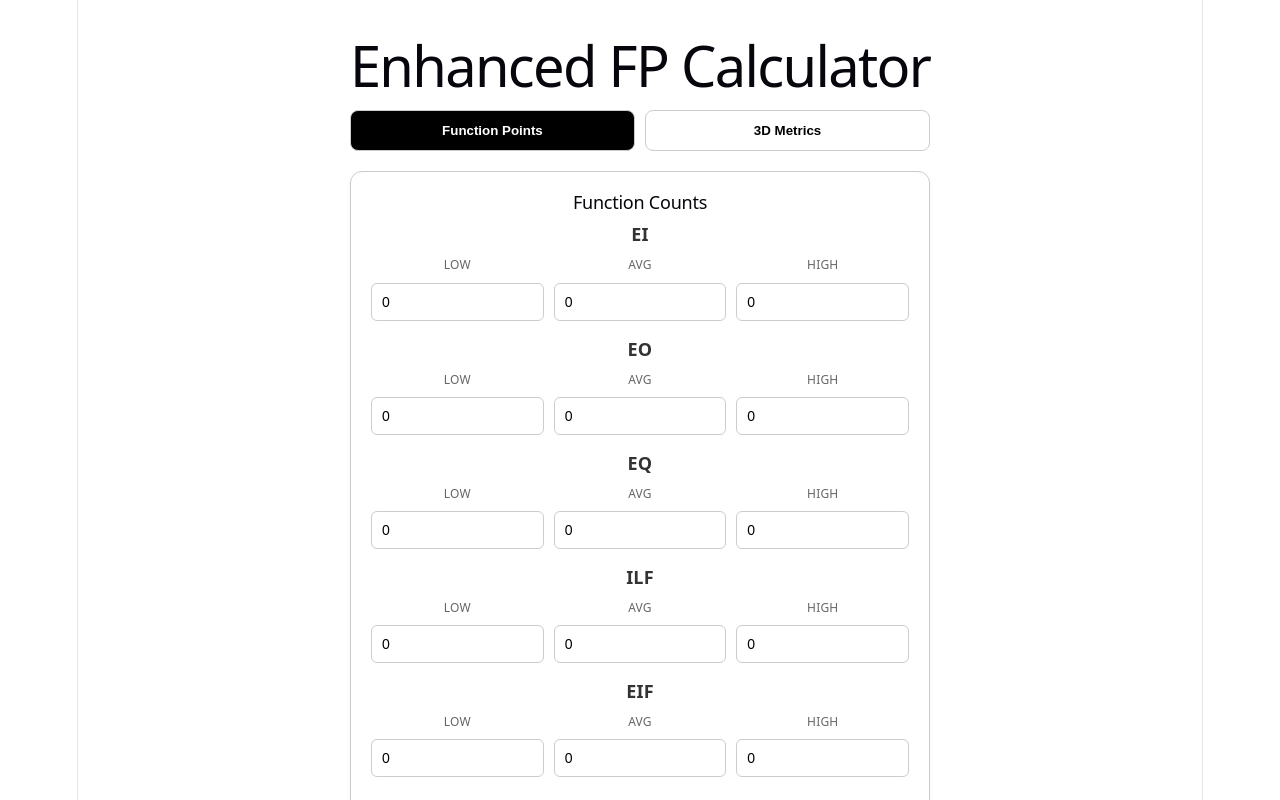
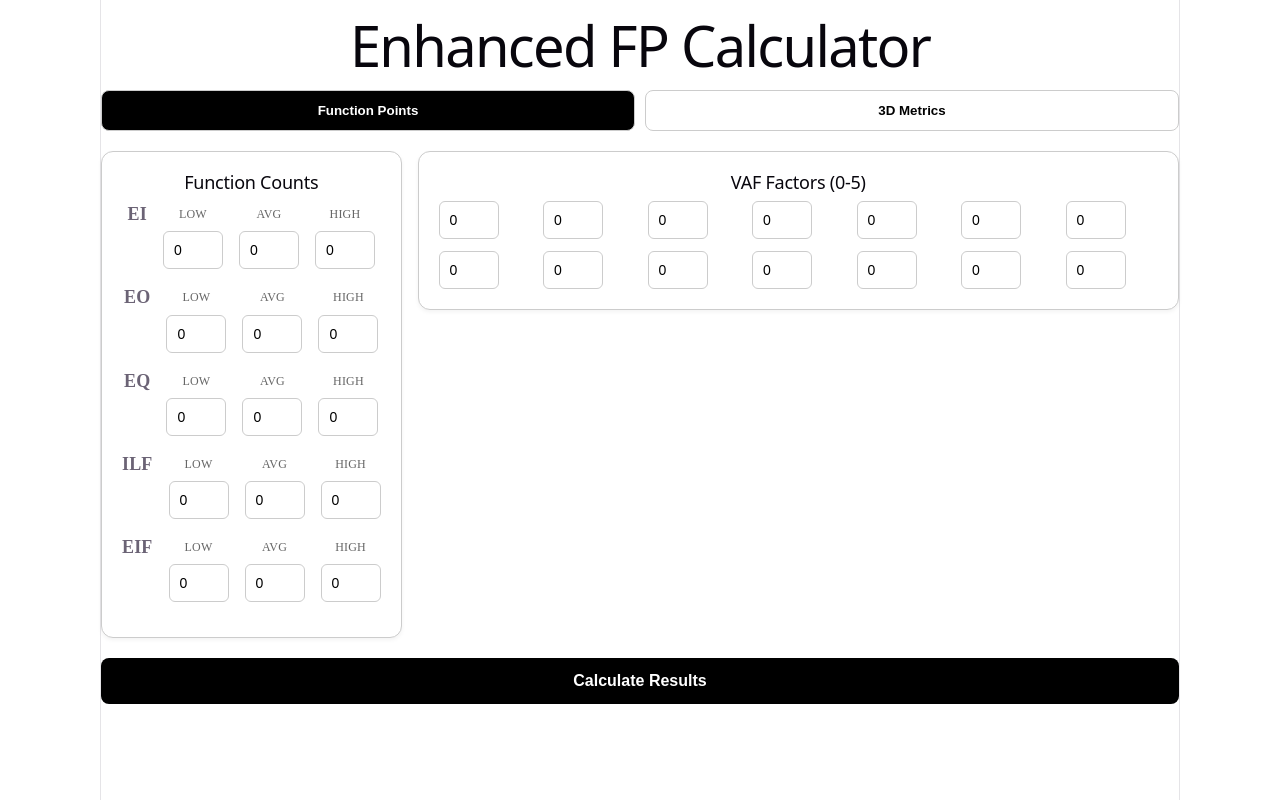
Before and after one commit to amat-49/FP-calculator, a React (Vite) app: page / in a window 1280 px wide. Shown: the top 800 px of the page. Built offline with nearby package versions, Linux system fonts and the light colour scheme.

Commit message:
Narrowed the function count inputs

```diff
--- a/src/App.jsx
+++ b/src/App.jsx
@@ -25,11 +25,11 @@ const Button = ({ children, disabled, ...props }) => (
 
 const Input = ({ error, label, ...props }) => (
   <div style={{ display: "flex", flexDirection: "column", gap: "4px" }}>
-    {label && <label style={{ fontSize: "12px", color: "#666" }}>{label}</label>}
+    {label && <label style={{ fontSize: "12px", color: "#666", width: "60px" }}>{label}</label>}
     <input
       style={{
         padding: "10px", borderRadius: "6px", border: error ? "2px solid #ff4d4d" : "1px solid #ccc",
-        fontSize: "14px", outline: "none", width: "100%", boxSizing: "border-box"
+        fontSize: "14px", outline: "none", width: "60px", boxSizing: "border-box"
       }}
       {...props}
     />
@@ -110,7 +110,7 @@ export default function FPCalculator() {
   };
 
   return (
-    <div style={{ padding: "20px", maxWidth: "900px", margin: "0 auto", fontFamily: "system-ui, sans-serif", color: "#333" }}>
+    <>
       <h1 style={{ textAlign: "center" }}>Enhanced FP Calculator</h1>
 
       <div style={{ display: "flex", gap: "10px", marginBottom: "20px" }}>
@@ -122,7 +122,8 @@ export default function FPCalculator() {
               flex: 1, padding: "12px", borderRadius: "8px", border: "1px solid #ccc",
               background: mode === m ? "black" : "#fff",
               color: mode === m ? "white" : "black",
-              cursor: "pointer", fontWeight: "600"
+              cursor: "pointer", fontWeight: "600",
+              width: "100px"
             }}
           >
             {m === "FP" ? "Function Points" : "3D Metrics"}
@@ -132,12 +133,13 @@ export default function FPCalculator() {
 
       {mode === "FP" ? (
         <>
+          <div id='FPInputsContainer'>
+            <div id='FPCountsSection'>
               <Card>
                 <h2 style={{ fontSize: "18px", marginTop: "0" }}>Function Counts</h2>
                 {Object.keys(inputs).map((type) => (
-              <div key={type} style={{ marginBottom: "15px" }}>
+                  <div className='FPInputsRow' key={type} style={{ marginBottom: "15px" }}>
                     <div style={{ marginBottom: "5px", fontWeight: "bold" }}>{type}</div>
-                <div style={{ display: "grid", gridTemplateColumns: "repeat(auto-fit, minmax(120px, 1fr))", gap: "10px" }}>
                     {["low", "avg", "high"].map((level) => (
                       <Input
                         key={level}
@@ -149,10 +151,11 @@ export default function FPCalculator() {
                       />
                     ))}
                   </div>
-              </div>
                 ))}
               </Card>
+            </div>
 
+            <div id='FPRatingsSection'>
               <Card>
                 <h2 style={{ fontSize: "18px", marginTop: "0" }}>VAF Factors (0-5)</h2>
                 {!isVAFValid && <p style={{ color: "#ff4d4d", fontSize: "13px", fontWeight: "bold" }}>Factors must be between 0 and 5</p>}
@@ -162,7 +165,7 @@ export default function FPCalculator() {
                     <Input
                       key={i}
                       type="number"
-                  label={`F${i + 1}`}
+                      label={false}
                       value={val}
                       error={val < 0 || val > 5}
                       onChange={(e) => handleVAFChange(i, e.target.value)}
@@ -170,6 +173,8 @@ export default function FPCalculator() {
                   ))}
                 </div>
               </Card>
+            </div>
+          </div>
         </>
       ) : (
         <Card>
@@ -217,6 +222,6 @@ export default function FPCalculator() {
           </div>
         </div>
       )}
-    </div>
+    </>
   );
 }
--- a/src/index.css
+++ b/src/index.css
@@ -1,3 +1,23 @@
+#FPInputsContainer {
+  display: flex;
+  flex-direction: row;
+  gap: 16px;
+  flex-wrap: wrap;
+}
+
+#FPRatingsSection {
+  flex-grow: 2;
+}
+
+.FPInputsRow {
+  display: flex;
+  flex-direction: row;
+  gap: 16px;
+  flex-wrap: wrap;
+  justify-content: center;
+}
+
+
 :root {
   --text: #6b6375;
   --text-h: #08060d;
@@ -55,15 +75,15 @@ body {
 }
 
 #root {
-  width: 1126px;
-  max-width: 100%;
-  margin: 0 auto;
+  margin: auto 100px;
   text-align: center;
   border-inline: 1px solid var(--border);
   min-height: 100svh;
   display: flex;
   flex-direction: column;
   box-sizing: border-box;
+  font-family: "system-ui, sans-serif";
+  color: "#333";
 }
 
 h1,
```
Lines whose indentation alone changed are shown as unchanged.
